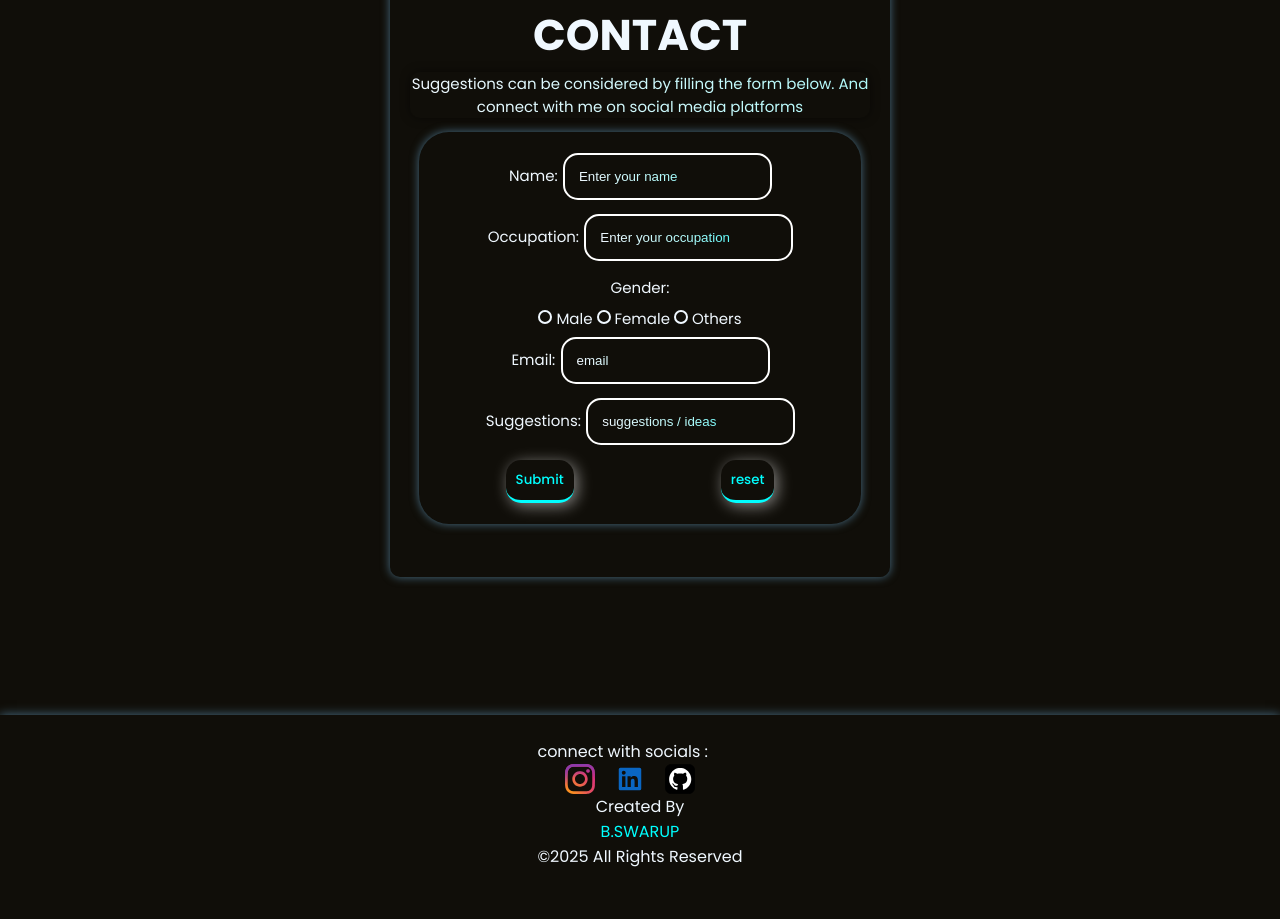
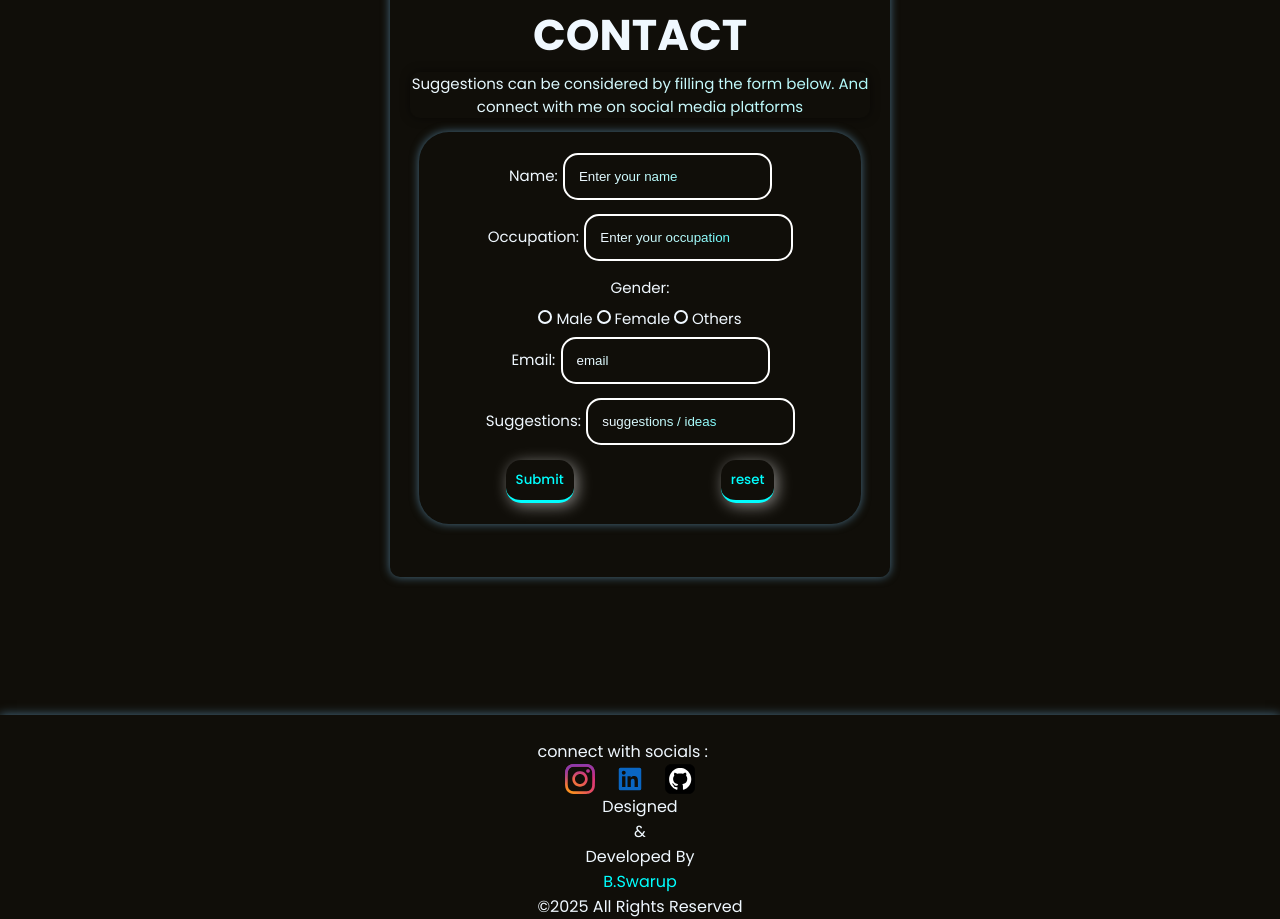
Before and after one commit to Swarup-git-hub/portfolio-, a plain HTML site: page index.html in a window 1280 px wide. Shown: the part 2485-3404 px from the top of the page. Before the commit the page ends 3354 px from the top, so only its background shows below. Drawn offline with Linux system fonts and the light colour scheme.

Commit message:
Update index.html

```diff
--- a/index.html
+++ b/index.html
@@ -185,8 +185,10 @@
                             alt="linkedin logo"></a>
                     <a href="https://github.com/Swarup-git-hub"><img src="github.svg" alt="Github logo"></a>
                 </div>
-                <span> Created By
-                    <a href="#">B.SWARUP</a>
+                <span> <p><span>Designed </span>
+                          <span>& </span>
+                          <span> Developed By </span>
+                    <a href="#">B.Swarup</a> </p>
                     &#169;2025 All Rights Reserved</span>
             </div>
 
```
